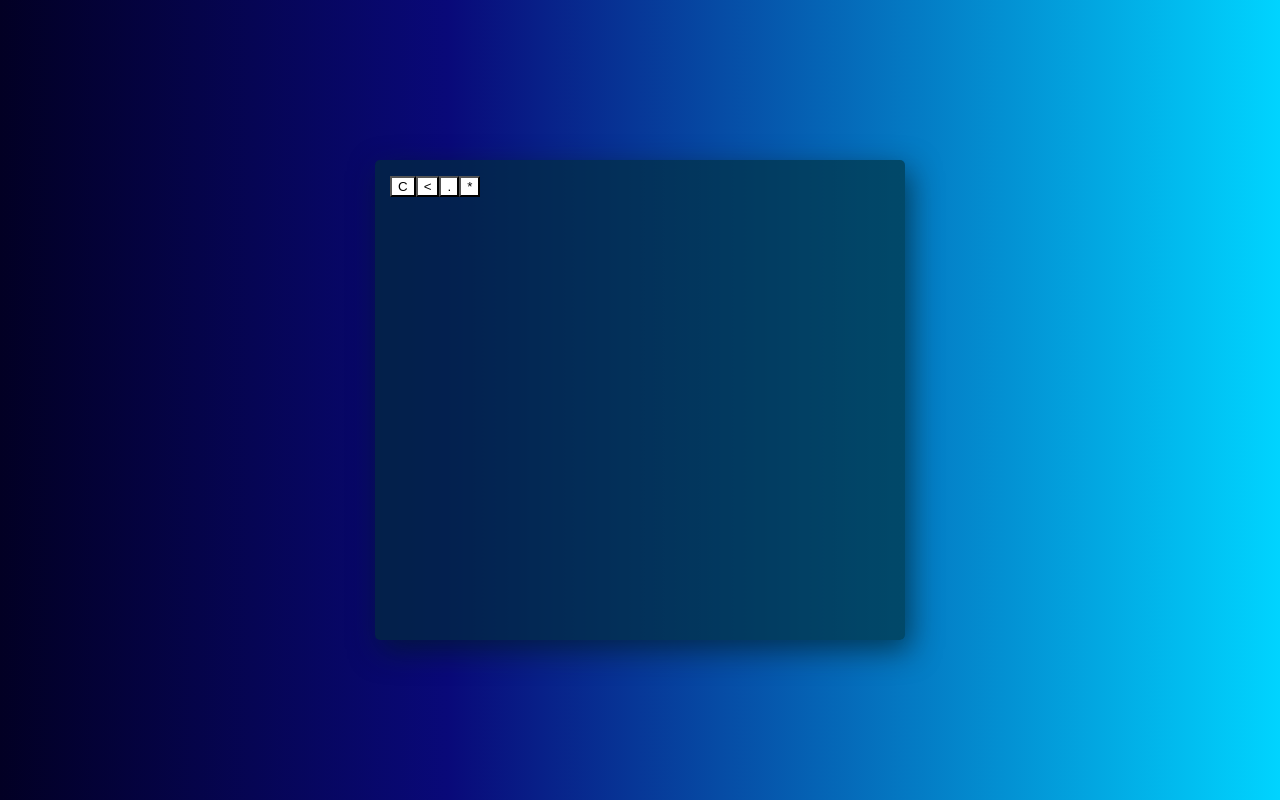
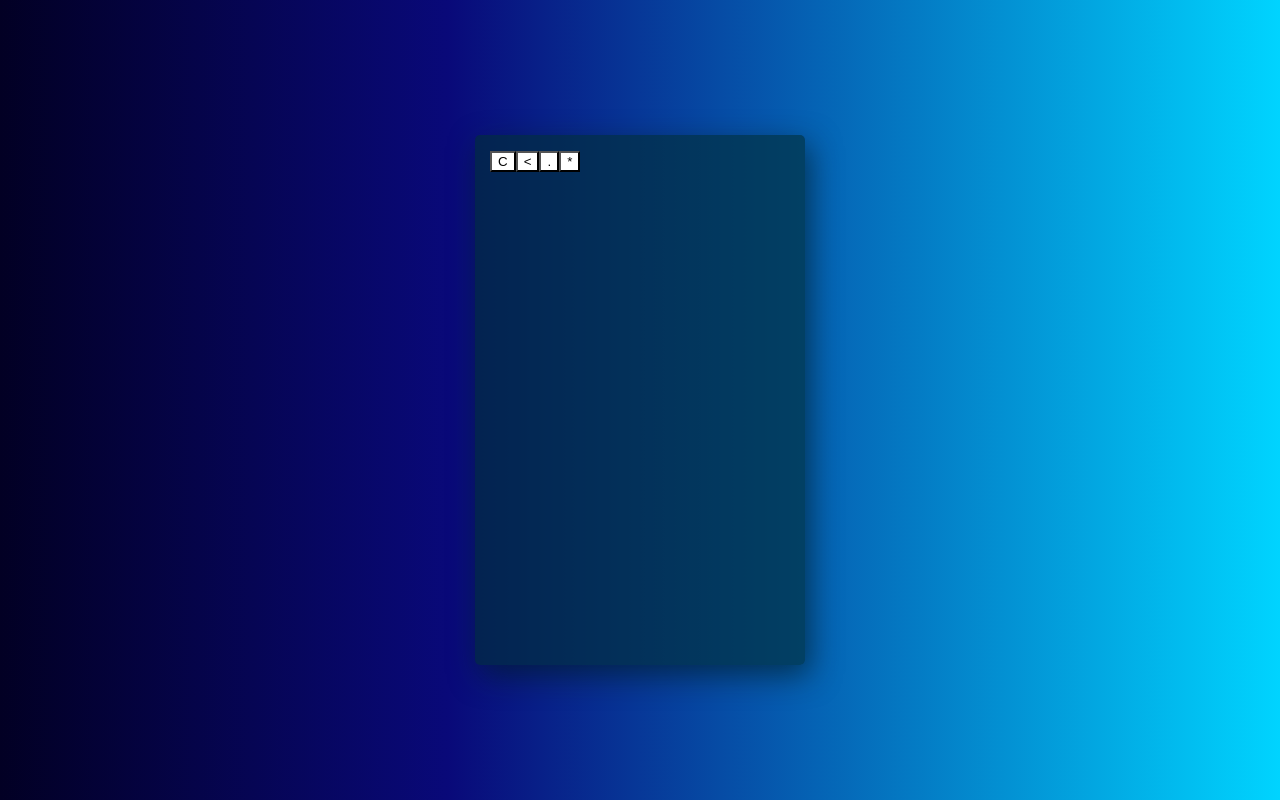
Before and after one commit to evilyn-cordeiro/basiccalculatorreact-web, a React (Create React App) app: page / in a window 1280 px wide. Built offline with nearby package versions, Linux system fonts and the light colour scheme.

Commit message:
07 de Janeiro de 2022 as 11:04hrs

```diff
--- a/src/App.js
+++ b/src/App.js
@@ -5,7 +5,7 @@ import { CalculatorBk } from './app-style';
 export default function App() {
   return (
     <CalculatorBk>
-      <Button label='C' />
+      <Button label='C' name="x"/>
       <Button label='<' />
       <Button label='.' />
       <Button label='*' />
--- a/src/app-style.js
+++ b/src/app-style.js
@@ -3,8 +3,8 @@ import { Button } from "./components";
 
 export const CalculatorBk = styled.div`
 
-height: 450px;
-    width: 500px;
+    height: 500px;
+    width: 300px;
     background-color: #002e38;
     background-color: #002e38a2;
     box-shadow: 5px 10px 30px #021c22a2;
--- a/src/components/Button/index.js
+++ b/src/components/Button/index.js
@@ -6,6 +6,7 @@ export default function Button({
 
   ...props
 }) {
+  console.log('zxcvbn', props);
   return (
     <Container {...props}>
       {label}
```
